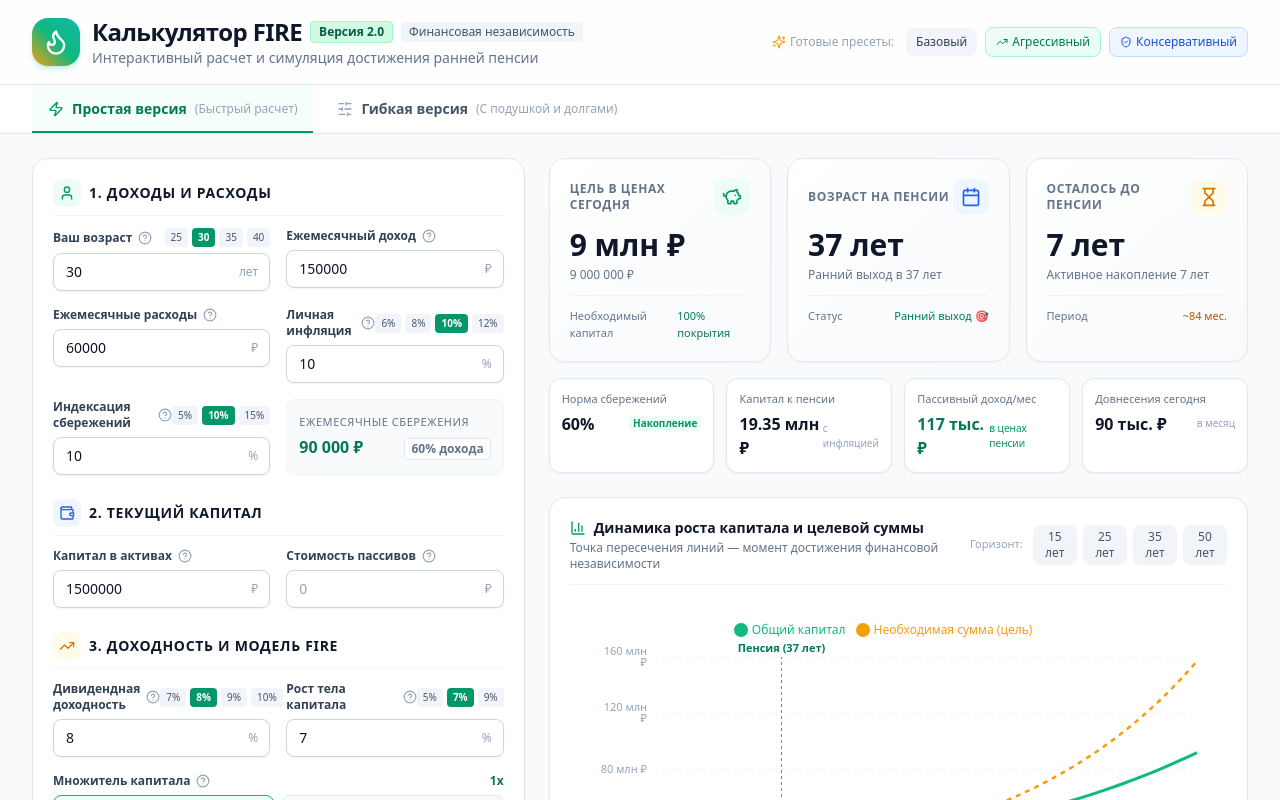
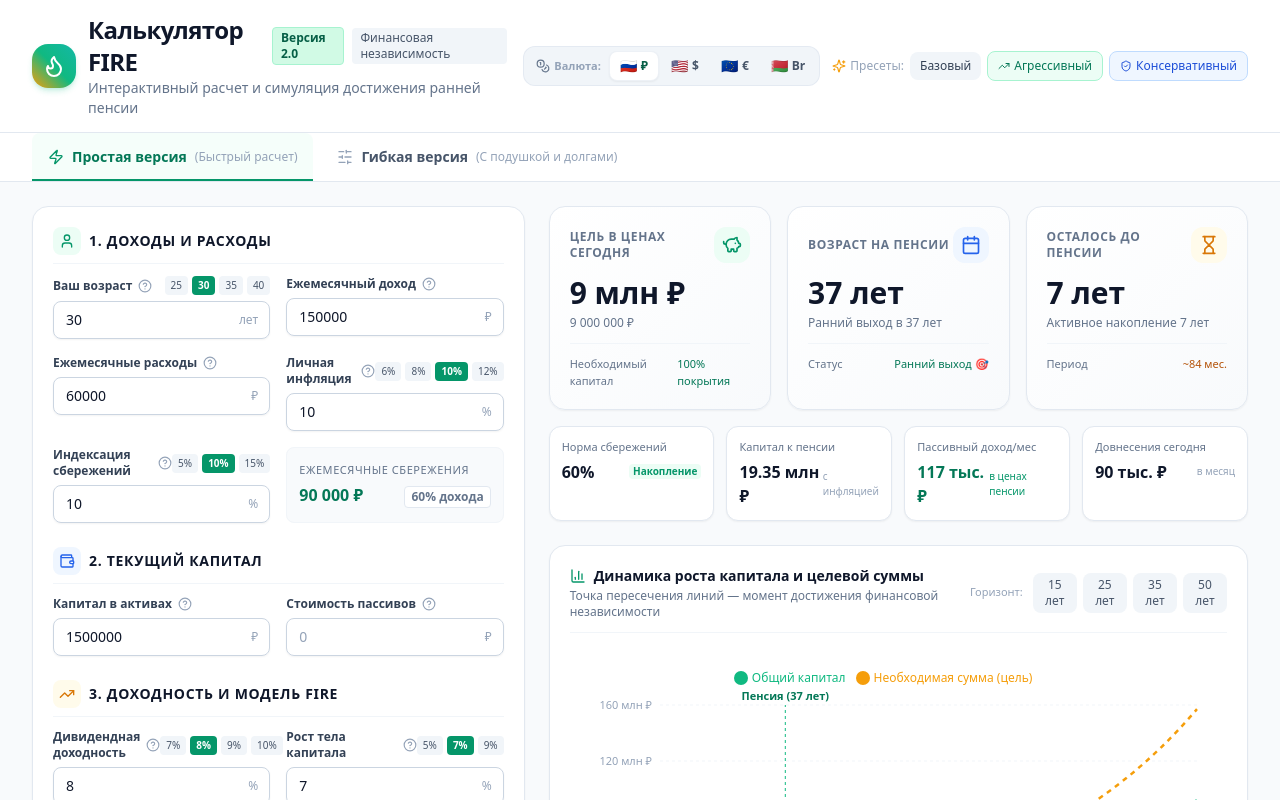
Before and after one commit to ykr0p/finance-toolbox, a Next.js app: page / in a window 1280 px wide. Shown: the top 800 px of the page. Built offline with nearby package versions, Linux system fonts and the light colour scheme.

Commit message:
feat: add multi-currency support (RUB, USD, EUR, BYN) with smart conversion

```diff
--- a/src/components/FireCalculator.tsx
+++ b/src/components/FireCalculator.tsx
@@ -6,8 +6,11 @@ import {
   SimpleFireInputs,
   FlexibleFireInputs,
   FireInputs,
+  CurrencyCode,
+  CURRENCY_CONFIGS,
 } from "@/types/fire";
 import { calculateFIRE } from "@/lib/calculator";
+import { convertCurrencyValue } from "@/lib/formatters";
 import { Header } from "./Header";
 import { Tabs } from "./Tabs";
 import { InputForm } from "./InputForm";
@@ -46,8 +49,33 @@ const DEFAULT_FLEXIBLE_INPUTS: FlexibleFireInputs = {
 
 export function FireCalculator() {
   const [mode, setMode] = useState<CalculatorMode>("simple");
+  const [currency, setCurrency] = useState<CurrencyCode>("RUB");
   const [simpleInputs, setSimpleInputs] = useState<SimpleFireInputs>(DEFAULT_SIMPLE_INPUTS);
   const [flexibleInputs, setFlexibleInputs] = useState<FlexibleFireInputs>(DEFAULT_FLEXIBLE_INPUTS);
+
+  // Currency switch handler with automatic smart scaling of monetary amounts
+  const handleCurrencyChange = (newCurrency: CurrencyCode) => {
+    if (newCurrency === currency) return;
+
+    setSimpleInputs((prev) => ({
+      ...prev,
+      monthly_income: convertCurrencyValue(prev.monthly_income, currency, newCurrency),
+      monthly_expenses: convertCurrencyValue(prev.monthly_expenses, currency, newCurrency),
+      current_assets: convertCurrencyValue(prev.current_assets, currency, newCurrency),
+      liabilities_value: convertCurrencyValue(prev.liabilities_value, currency, newCurrency),
+    }));
+
+    setFlexibleInputs((prev) => ({
+      ...prev,
+      monthly_income: convertCurrencyValue(prev.monthly_income, currency, newCurrency),
+      monthly_expenses: convertCurrencyValue(prev.monthly_expenses, currency, newCurrency),
+      current_assets: convertCurrencyValue(prev.current_assets, currency, newCurrency),
+      liabilities_value: convertCurrencyValue(prev.liabilities_value, currency, newCurrency),
+      short_term_debts: convertCurrencyValue(prev.short_term_debts, currency, newCurrency),
+    }));
+
+    setCurrency(newCurrency);
+  };
 
   // Sync common fields when mode switches so the user doesn't lose data
   const handleModeChange = (newMode: CalculatorMode) => {
@@ -82,18 +110,48 @@ export function FireCalculator() {
   };
 
   const handleSelectPreset = (preset: "standard" | "aggressive" | "conservative") => {
+    const cfg = CURRENCY_CONFIGS[currency];
+    const baseIncome = cfg.defaultMonthlyIncome;
+    const baseExpenses = cfg.defaultMonthlyExpenses;
+    const baseAssets = cfg.defaultAssets;
+
     if (preset === "standard") {
-      setSimpleInputs(DEFAULT_SIMPLE_INPUTS);
-      setFlexibleInputs(DEFAULT_FLEXIBLE_INPUTS);
+      const stdCommon = {
+        age: 30,
+        monthly_income: baseIncome,
+        monthly_expenses: baseExpenses,
+        personal_inflation: 10,
+        savings_indexation: 10,
+        current_assets: baseAssets,
+        liabilities_value: 0,
+        dividend_yield: 8,
+        capital_growth: 7,
+      };
+      setSimpleInputs({
+        ...stdCommon,
+        capital_multiplier: 1,
+      });
+      setFlexibleInputs({
+        ...stdCommon,
+        cushion_months: 6,
+        short_term_debts: 0,
+        cushion_yield: 12,
+        dividend_consumption_pct: 70,
+      });
     } else if (preset === "aggressive") {
+      const aggIncome = Math.round((baseIncome * 1.65) / cfg.incomeStep) * cfg.incomeStep;
+      const aggExpenses = Math.round((baseExpenses * 1.15) / cfg.incomeStep) * cfg.incomeStep;
+      const aggAssets = Math.round((baseAssets * 1.6) / cfg.assetsStep) * cfg.assetsStep;
+      const aggLiabilities = Math.round((baseAssets * 0.3) / cfg.assetsStep) * cfg.assetsStep;
+
       const aggCommon = {
         age: 26,
-        monthly_income: 250000,
-        monthly_expenses: 70000,
+        monthly_income: aggIncome,
+        monthly_expenses: aggExpenses,
         personal_inflation: 8,
         savings_indexation: 12,
-        current_assets: 2500000,
-        liabilities_value: 500000,
+        current_assets: aggAssets,
+        liabilities_value: aggLiabilities,
         dividend_yield: 9,
         capital_growth: 8,
       };
@@ -109,13 +167,18 @@ export function FireCalculator() {
         dividend_consumption_pct: 70,
       });
     } else if (preset === "conservative") {
+      const consIncome = Math.round((baseIncome * 0.8) / cfg.incomeStep) * cfg.incomeStep;
+      const consExpenses = Math.round((baseExpenses * 0.9) / cfg.incomeStep) * cfg.incomeStep;
+      const consAssets = Math.round((baseAssets * 0.7) / cfg.assetsStep) * cfg.assetsStep;
+      const consDebts = Math.round((baseExpenses * 0.8) / cfg.incomeStep) * cfg.incomeStep;
+
       const consCommon = {
         age: 35,
-        monthly_income: 120000,
-        monthly_expenses: 55000,
+        monthly_income: consIncome,
+        monthly_expenses: consExpenses,
         personal_inflation: 10,
         savings_indexation: 7,
-        current_assets: 1000000,
+        current_assets: consAssets,
         liabilities_value: 0,
         dividend_yield: 7,
         capital_growth: 6,
@@ -127,7 +190,7 @@ export function FireCalculator() {
       setFlexibleInputs({
         ...consCommon,
         cushion_months: 12,
-        short_term_debts: 50000,
+        short_term_debts: consDebts,
         cushion_yield: 11,
         dividend_consumption_pct: 50,
       });
@@ -146,7 +209,12 @@ export function FireCalculator() {
 
   return (
     <div className="min-h-screen flex flex-col bg-slate-50">
-      <Header mode={mode} onSelectPreset={handleSelectPreset} />
+      <Header
+        mode={mode}
+        currency={currency}
+        onChangeCurrency={handleCurrencyChange}
+        onSelectPreset={handleSelectPreset}
+      />
       <Tabs mode={mode} onChangeMode={handleModeChange} />
 
       <main
@@ -164,6 +232,7 @@ export function FireCalculator() {
           >
             <InputForm
               mode={mode}
+              currency={currency}
               simpleInputs={simpleInputs}
               flexibleInputs={flexibleInputs}
               onChangeSimple={setSimpleInputs}
@@ -177,13 +246,13 @@ export function FireCalculator() {
             className="lg:col-span-7 space-y-6"
           >
             {/* Top Cards (Главные цифры) */}
-            <MetricCards result={calculationResult} />
+            <MetricCards result={calculationResult} currency={currency} />
 
             {/* Recharts Growth Chart */}
-            <CapitalChart result={calculationResult} />
+            <CapitalChart result={calculationResult} currency={currency} />
 
             {/* Simulation Table Data Grid */}
-            <SimulationTable result={calculationResult} />
+            <SimulationTable result={calculationResult} currency={currency} />
           </section>
         </div>
       </main>
--- a/src/components/Header.tsx
+++ b/src/components/Header.tsx
@@ -1,22 +1,32 @@
 "use client";
 
 import React from "react";
-import { Sparkles, TrendingUp, ShieldCheck, Flame } from "lucide-react";
-import { CalculatorMode, FireInputs } from "@/types/fire";
+import { Sparkles, TrendingUp, ShieldCheck, Flame, Coins } from "lucide-react";
+import { CalculatorMode, CurrencyCode, CURRENCY_CONFIGS } from "@/types/fire";
 
 interface HeaderProps {
   mode: CalculatorMode;
+  currency: CurrencyCode;
+  onChangeCurrency: (currency: CurrencyCode) => void;
   onSelectPreset: (preset: "standard" | "aggressive" | "conservative") => void;
 }
 
-export function Header({ mode, onSelectPreset }: HeaderProps) {
+export function Header({
+  mode,
+  currency,
+  onChangeCurrency,
+  onSelectPreset,
+}: HeaderProps) {
+  const currencyList: CurrencyCode[] = ["RUB", "USD", "EUR", "BYN"];
+
   return (
-    <header className="border-b border-slate-200 bg-white/80 backdrop-blur sticky top-0 z-30">
-      <div className="max-w-7xl mx-auto px-4 sm:px-6 lg:px-8 py-4">
-        <div className="flex flex-col md:flex-row md:items-center md:justify-between gap-4">
+    <header className="border-b border-slate-200 bg-white/90 backdrop-blur sticky top-0 z-30">
+      <div className="max-w-7xl mx-auto px-4 sm:px-6 lg:px-8 py-3.5">
+        <div className="flex flex-col lg:flex-row lg:items-center lg:justify-between gap-4">
+          {/* Logo & Title */}
           <div className="flex items-center gap-3">
-            <div className="w-12 h-12 rounded-2xl bg-gradient-to-tr from-amber-500 via-emerald-500 to-teal-500 flex items-center justify-center shadow-md shadow-emerald-500/20 text-white shrink-0">
-              <Flame className="w-7 h-7" />
+            <div className="w-11 h-11 rounded-2xl bg-gradient-to-tr from-amber-500 via-emerald-500 to-teal-500 flex items-center justify-center shadow-md shadow-emerald-500/20 text-white shrink-0">
+              <Flame className="w-6 h-6" />
             </div>
             <div>
               <div className="flex items-center gap-2">
@@ -36,16 +46,48 @@ export function Header({ mode, onSelectPreset }: HeaderProps) {
             </div>
           </div>
 
+          {/* Right Toolbar: Currency Selector + Quick Presets */}
+          <div className="flex items-center gap-3 flex-wrap sm:flex-nowrap">
+            {/* Currency Selector */}
+            <div className="flex items-center bg-slate-100 p-1 rounded-xl border border-slate-200/80">
+              <span className="text-[11px] font-semibold text-slate-400 px-2 flex items-center gap-1">
+                <Coins className="w-3.5 h-3.5 text-slate-500" />
+                <span className="hidden sm:inline">Валюта:</span>
+              </span>
+              <div className="flex items-center gap-0.5">
+                {currencyList.map((c) => {
+                  const cfg = CURRENCY_CONFIGS[c];
+                  const isActive = currency === c;
+                  return (
+                    <button
+                      key={c}
+                      type="button"
+                      onClick={() => onChangeCurrency(c)}
+                      title={cfg.name}
+                      className={`text-xs px-2.5 py-1.5 rounded-lg font-bold flex items-center gap-1 transition-all ${
+                        isActive
+                          ? "bg-white text-emerald-800 shadow-sm border border-slate-200/60"
+                          : "text-slate-600 hover:text-slate-900 hover:bg-slate-200/60"
+                      }`}
+                    >
+                      <span className="text-sm leading-none">{cfg.flag}</span>
+                      <span>{cfg.symbol}</span>
+                    </button>
+                  );
+                })}
+              </div>
+            </div>
+
             {/* Quick Presets */}
-          <div className="flex items-center gap-2 flex-wrap">
-            <span className="text-xs font-medium text-slate-400 mr-1 flex items-center gap-1">
-              <Sparkles className="w-3.5 h-3.5 text-amber-500" /> Готовые пресеты:
+            <div className="flex items-center gap-1.5">
+              <span className="text-xs font-medium text-slate-400 hidden xl:inline-flex items-center gap-1">
+                <Sparkles className="w-3.5 h-3.5 text-amber-500" /> Пресеты:
               </span>
               <button
                 type="button"
                 onClick={() => onSelectPreset("standard")}
                 className="text-xs font-medium px-2.5 py-1.5 rounded-lg bg-slate-100 hover:bg-slate-200 text-slate-700 transition"
-              title="Доход 150к, расходы 60к, активы 1.5 млн"
+                title="Базовый инвестиционный профиль"
               >
                 Базовый
               </button>
@@ -53,20 +95,21 @@ export function Header({ mode, onSelectPreset }: HeaderProps) {
                 type="button"
                 onClick={() => onSelectPreset("aggressive")}
                 className="text-xs font-medium px-2.5 py-1.5 rounded-lg bg-emerald-50 hover:bg-emerald-100 text-emerald-700 border border-emerald-200 transition flex items-center gap-1"
-              title="Высокий доход и норма сбережений 70%"
+                title="Агрессивный: норма сбережений 70%"
               >
                 <TrendingUp className="w-3 h-3" />
-              Агрессивный
+                <span className="hidden sm:inline">Агрессивный</span>
               </button>
               <button
                 type="button"
                 onClick={() => onSelectPreset("conservative")}
                 className="text-xs font-medium px-2.5 py-1.5 rounded-lg bg-blue-50 hover:bg-blue-100 text-blue-700 border border-blue-200 transition flex items-center gap-1"
-              title="Умеренные доходности, большая подушка"
+                title="Консервативный: большая подушка безопасности"
               >
                 <ShieldCheck className="w-3 h-3" />
-              Консервативный
+                <span className="hidden sm:inline">Консервативный</span>
               </button>
+            </div>
           </div>
         </div>
       </div>
--- a/src/lib/formatters.ts
+++ b/src/lib/formatters.ts
@@ -1,33 +1,75 @@
+import { CurrencyCode, CURRENCY_CONFIGS } from "@/types/fire";
+
 /**
- * Currency, number and plural formatters for FIRE calculator (Russian locale)
+ * Currency, number and plural formatters for FIRE calculator
  */
+
+export function getCurrencySymbol(currency: CurrencyCode = "RUB"): string {
+  return CURRENCY_CONFIGS[currency]?.symbol || "₽";
+}
+
+const RATES_TO_RUB: Record<CurrencyCode, number> = {
+  RUB: 1,
+  USD: 95,
+  EUR: 100,
+  BYN: 30,
+};
+
+/**
+ * Converts financial values between currencies with intuitive rounding
+ */
+export function convertCurrencyValue(
+  value: number,
+  from: CurrencyCode,
+  to: CurrencyCode
+): number {
+  if (from === to || value === 0) return value;
+  const inRub = value * RATES_TO_RUB[from];
+  const converted = inRub / RATES_TO_RUB[to];
+
+  if (to === "RUB") {
+    return Math.round(converted / 1000) * 1000;
+  }
+  return Math.round(converted / 50) * 50;
+}
 
 export function formatCurrency(
   value: number,
+  currency: CurrencyCode = "RUB",
   options?: { compact?: boolean; hideDecimals?: boolean }
 ): string {
   if (value === null || value === undefined || isNaN(value)) {
-    return "0 ₽";
+    return `0 ${getCurrencySymbol(currency)}`;
   }
+
+  const symbol = getCurrencySymbol(currency);
 
   if (options?.compact) {
     const abs = Math.abs(value);
     if (abs >= 1_000_000_000) {
-      return `${(value / 1_000_000_000).toFixed(2).replace(/\.00$/, "")} млрд ₽`;
+      return `${(value / 1_000_000_000).toFixed(2).replace(/\.00$/, "")} млрд ${symbol}`;
     }
     if (abs >= 1_000_000) {
-      return `${(value / 1_000_000).toFixed(2).replace(/\.00$/, "")} млн ₽`;
+      return `${(value / 1_000_000).toFixed(2).replace(/\.00$/, "")} млн ${symbol}`;
     }
     if (abs >= 1_000) {
-      return `${(value / 1_000).toFixed(0)} тыс. ₽`;
+      return `${(value / 1_000).toFixed(0)} тыс. ${symbol}`;
     }
   }
 
   const rounded = options?.hideDecimals !== false ? Math.round(value) : value;
 
+  if (currency === "BYN") {
+    const formatted = new Intl.NumberFormat("ru-RU", {
+      maximumFractionDigits: options?.hideDecimals !== false ? 0 : 2,
+      minimumFractionDigits: 0,
+    }).format(rounded);
+    return `${formatted} Br`;
+  }
+
   return new Intl.NumberFormat("ru-RU", {
     style: "currency",
-    currency: "RUB",
+    currency,
     maximumFractionDigits: options?.hideDecimals !== false ? 0 : 2,
     minimumFractionDigits: 0,
   }).format(rounded);
--- a/src/types/fire.ts
+++ b/src/types/fire.ts
@@ -1,13 +1,74 @@
 export type CalculatorMode = "simple" | "flexible";
+
+export type CurrencyCode = "RUB" | "USD" | "EUR" | "BYN";
+
+export interface CurrencyConfig {
+  code: CurrencyCode;
+  symbol: string;
+  name: string;
+  flag: string;
+  defaultMonthlyIncome: number;
+  defaultMonthlyExpenses: number;
+  defaultAssets: number;
+  incomeStep: number;
+  assetsStep: number;
+}
+
+export const CURRENCY_CONFIGS: Record<CurrencyCode, CurrencyConfig> = {
+  RUB: {
+    code: "RUB",
+    symbol: "₽",
+    name: "Российский рубль (RUB)",
+    flag: "🇷🇺",
+    defaultMonthlyIncome: 150000,
+    defaultMonthlyExpenses: 60000,
+    defaultAssets: 1500000,
+    incomeStep: 5000,
+    assetsStep: 50000,
+  },
+  USD: {
+    code: "USD",
+    symbol: "$",
+    name: "Доллар США (USD)",
+    flag: "🇺🇸",
+    defaultMonthlyIncome: 3500,
+    defaultMonthlyExpenses: 1500,
+    defaultAssets: 35000,
+    incomeStep: 100,
+    assetsStep: 1000,
+  },
+  EUR: {
+    code: "EUR",
+    symbol: "€",
+    name: "Евро (EUR)",
+    flag: "🇪🇺",
+    defaultMonthlyIncome: 3200,
+    defaultMonthlyExpenses: 1400,
+    defaultAssets: 32000,
+    incomeStep: 100,
+    assetsStep: 1000,
+  },
+  BYN: {
+    code: "BYN",
+    symbol: "Br",
+    name: "Белорусский рубль (BYN)",
+    flag: "🇧🇾",
+    defaultMonthlyIncome: 4500,
+    defaultMonthlyExpenses: 2000,
+    defaultAssets: 45000,
+    incomeStep: 100,
+    assetsStep: 1000,
+  },
+};
 
 export interface SimpleFireInputs {
   age: number; // Ваш возраст
-  monthly_income: number; // Ежемесячный доход (руб)
+  monthly_income: number; // Ежемесячный доход
   personal_inflation: number; // Личная инфляция (%)
   savings_indexation: number; // Индексация сбережений (%)
-  monthly_expenses: number; // Ежемесячные расходы (руб)
-  current_assets: number; // Текущий капитал в активах (руб)
-  liabilities_value: number; // Продажная стоимость пассивов (руб)
+  monthly_expenses: number; // Ежемесячные расходы
+  current_assets: number; // Текущий капитал в активах
+  liabilities_value: number; // Продажная стоимость пассивов
   dividend_yield: number; // Дивидендная доходность (%)
   capital_growth: number; // Доходность тела капитала (%)
   capital_multiplier: number; // Множитель капитала (1 - покрытие дивидендами, 2 - дивиденды х2)
@@ -15,16 +76,16 @@ export interface SimpleFireInputs {
 
 export interface FlexibleFireInputs {
   age: number; // Ваш возраст
-  monthly_income: number; // Ежемесячный доход (руб)
+  monthly_income: number; // Ежемесячный доход
   personal_inflation: number; // Личная инфляция (%)
   savings_indexation: number; // Индексация сбережений (%)
-  monthly_expenses: number; // Ежемесячные расходы (руб)
-  current_assets: number; // Текущий капитал в активах (руб)
-  liabilities_value: number; // Продажная стоимость пассивов (руб)
+  monthly_expenses: number; // Ежемесячные расходы
+  current_assets: number; // Текущий капитал в активах
+  liabilities_value: number; // Продажная стоимость пассивов
   dividend_yield: number; // Дивидендная доходность (%)
   capital_growth: number; // Доходность тела капитала (%)
   cushion_months: number; // Подушка безопасности в месяцах
-  short_term_debts: number; // Стоимость краткосрочных долгов (руб)
+  short_term_debts: number; // Стоимость краткосрочных долгов
   cushion_yield: number; // Доходность подушки безопасности (%)
   dividend_consumption_pct: number; // Процент дивидендов для потребления (%)
 }
```
Also changed, not shown: src/components/CapitalChart.tsx (+10 -9 lines), src/components/InputForm.tsx (+18 -12 lines), src/components/MetricCards.tsx (+8 -7 lines), src/components/SimulationTable.tsx (+26 -24 lines). Lines whose indentation alone changed are shown as unchanged.
